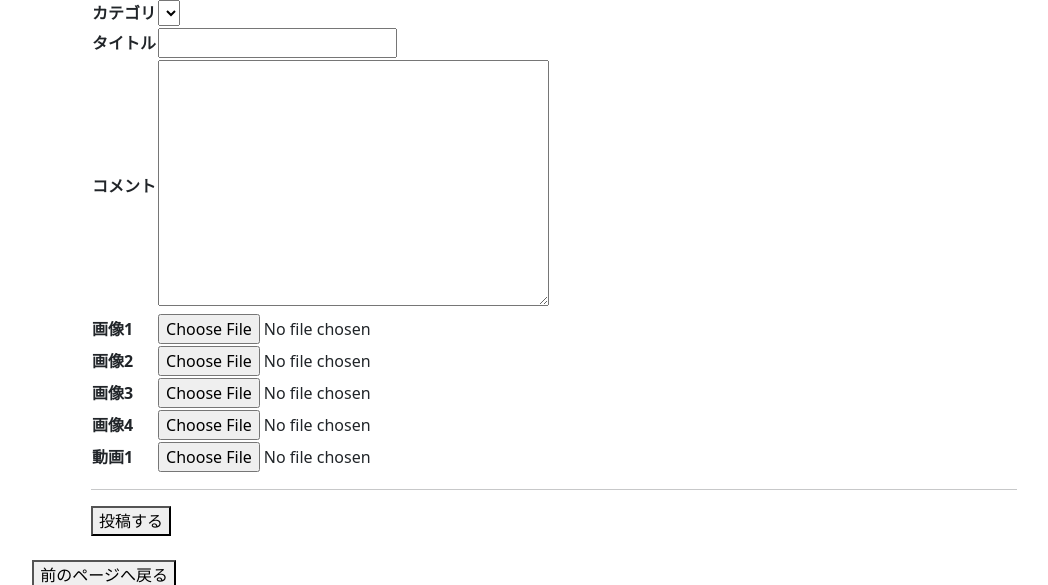
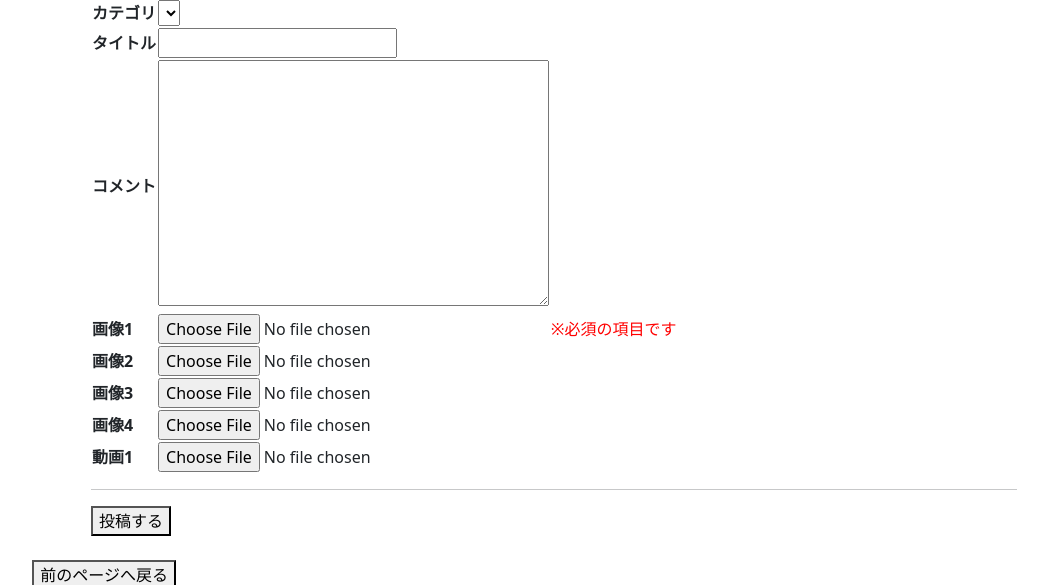
Before and after one commit to VCtoyohitotakeuchi/Picsta_Project3, a Django app: page /post/ in a window 1280 px wide. Shown: the part 81-666 px from the top of the page, without its empty margins (181-1229 px from the left). Run offline with Django 4.2, Linux system fonts and the light colour scheme; a user stored in the database is signed in; data that the repository does not hold is empty.

Commit message:
投稿ページのわかりやすさ

```diff
--- a/photo/templates/post_photo.html
+++ b/photo/templates/post_photo.html
@@ -31,7 +31,7 @@
                         </tr>
                         <tr>
                             <th>画像1</th>
-                            <td>{{ form.image1 }}</td>
+                            <td>{{ form.image1 }}</td><td><text style="color:red">※必須の項目です</text></td>
                         </tr>
                         <tr>
                             <th>画像2</th>
```
